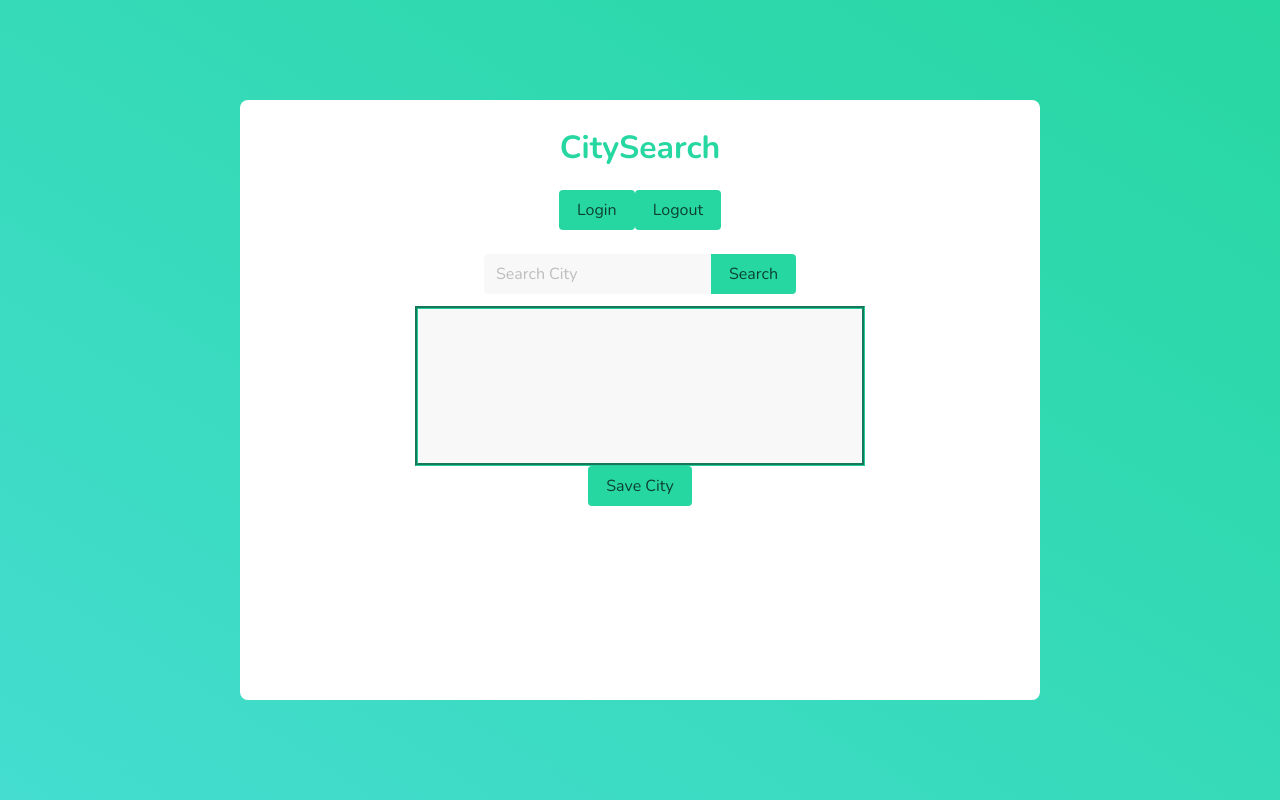
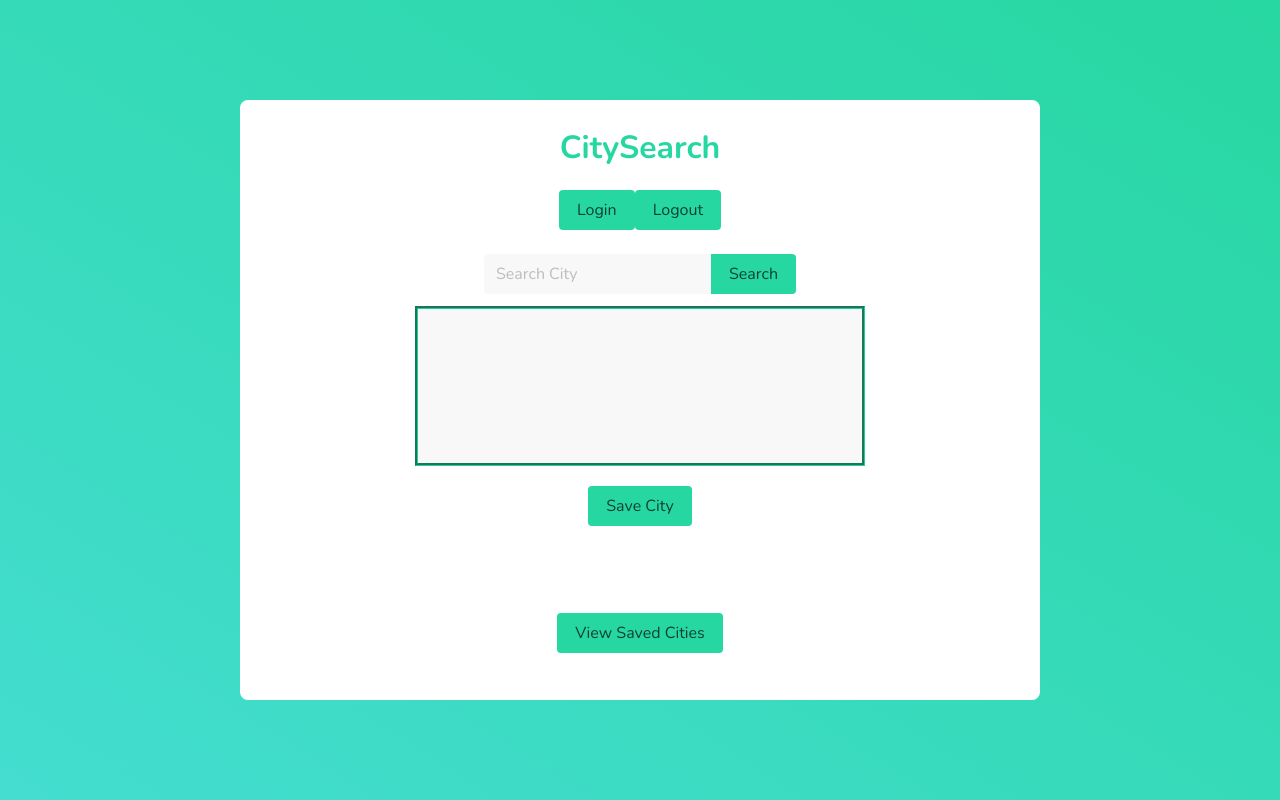
Before and after one commit to wescorner/CitySearch, an Angular app in the folder App/: page / in a window 1280 px wide. Built offline with nearby package versions, Linux system fonts and the light colour scheme.

Commit message:
minor css changes and saved cities button
some minor css adjustments to make things look better and adding a button (not working yet) for the user to view their saved cities

```diff
--- a/App/src/app/pages/login/login.component.html
+++ b/App/src/app/pages/login/login.component.html
@@ -7,7 +7,7 @@
         </h1>
 
         <div class="info">
-            <button class="button is-primary" (click)="login(usernameInput.value)">
+            <button class="button is-primary" (click)="login(usernameInput.value)" routerLink="/">
                 Login
             </button>
 
--- a/App/src/app/pages/main-page/main-page.component.html
+++ b/App/src/app/pages/main-page/main-page.component.html
@@ -45,5 +45,11 @@
             </button>
         </div>
 
+        <div class="field saved">
+            <button class="button is-primary">
+                View Saved Cities
+            </button>
+        </div>
+
     </div>
 </div>
--- a/App/src/app/pages/main-page/main-page.component.scss
+++ b/App/src/app/pages/main-page/main-page.component.scss
@@ -40,4 +40,9 @@
 
 .save{
     justify-self: flex-end;
+    margin-top: 20px;
 }
+
+.saved{
+    margin-top: 75px;
+}
```
